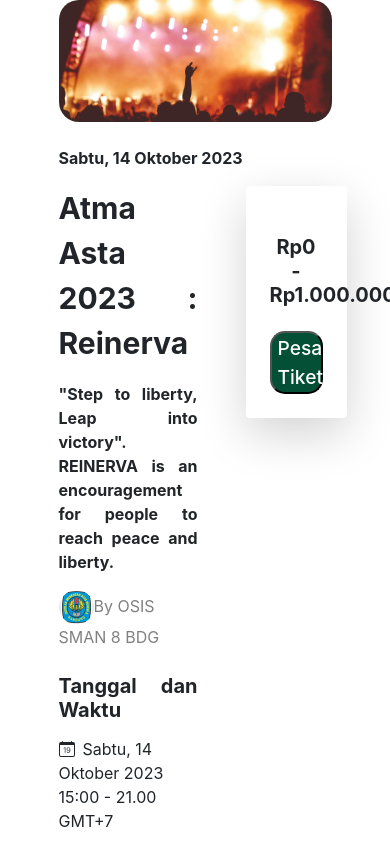
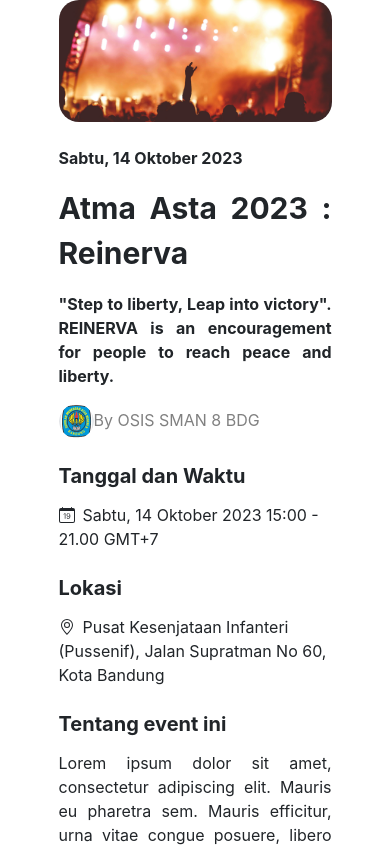
Before and after one commit to wisnu1314/online-ticketing-GA-test, a Nuxt app: page /events/1 in a window 390 px wide. Shown: the top 847 px of the page. Built offline with nearby package versions, Linux system fonts and the light colour scheme.

Commit message:
integrate layout

```diff
--- a/components/EventLogin.vue
+++ b/components/EventLogin.vue
@@ -41,19 +41,17 @@
         </form>
       </div>
     </div>
-    <WebFooter />
   </div>
 </template>
 
 <script>
 import bcrypt from 'bcryptjs'
-import WebFooter from './WebFooter.vue';
 // import WebNavbar from './WebNavbar.vue';
 
 export default {
   name: 'EventLogin',
   components: {
-    WebFooter,
+    // WebFooter,
     // WebNavbar,
   },
   data() {
@@ -100,8 +98,8 @@ body {
 .MainBox {
   display: flex;
   width: 100%;
-  height: 100vh;
-  background-color: #0e9d6e;
+  /* height: 100vh; */
+  /* background-color: #0e9d6e; */
   justify-content: center;
   align-content: center;
   flex-direction: column;
--- a/components/EventRegisterOrganizer.vue
+++ b/components/EventRegisterOrganizer.vue
@@ -122,19 +122,19 @@
         </div>
       </div>
     </div>
-    <WebFooter/>
+    <!-- <WebFooter/> -->
   </div>
 </template>
 
 <script>
 // import bcrypt from 'bcryptjs';
-import WebFooter from './WebFooter.vue';
+// import WebFooter from './WebFooter.vue';
 // import WebNavbar from './WebNavbar.vue';
 
 export default {
   name: 'EventRegisterOrganizer',
   components: {
-    WebFooter,
+    // WebFooter,
     // WebNavbar,
   },
   data() {
@@ -172,8 +172,8 @@ export default {
 .MainBox{
   display: flex;
   width: 100%;
-  height: 100vh;
-  background-color: #0e9d6e;
+  /* height: 100vh; */
+  /* background-color: #0e9d6e; */
   justify-content: center;
   align-content: center;
   flex-direction: column;
--- a/components/EventRegisterUser.vue
+++ b/components/EventRegisterUser.vue
@@ -53,19 +53,19 @@
           </form>
         </div>
       </div>
-      <WebFooter/>
+      <!-- <WebFooter/> -->
     </div>
   </template>
 
   <script>
   // import bcrypt from 'bcryptjs';
-  import WebFooter from './WebFooter.vue';
+  // import WebFooter from './WebFooter.vue';
   // import WebNavbar from './WebNavbar.vue';
 
   export default {
     name: 'EventRegisterUser',
     components: {
-      WebFooter,
+      // WebFooter,
       // WebNavbar,
     },
     data() {
@@ -98,8 +98,8 @@
   .MainBox{
     display: flex;
     width: 100%;
-    height: 100vh;
-    background-color: #0e9d6e;
+    /* height: 100vh; */
+    /* background-color: #0e9d6e; */
     justify-content: center;
     align-content: center;
     flex-direction: column;
--- a/components/WebFooter.vue
+++ b/components/WebFooter.vue
@@ -56,7 +56,6 @@
   background-color: #035037;
   justify-content: space-around;
   align-items: center;
-  margin-top: 30px;
 }
 .LeftFooter{
   display: flex;
--- a/pages/events/_id.vue
+++ b/pages/events/_id.vue
@@ -2,8 +2,8 @@
   <div class="event">
     <img src="/landingjumbotron.png" style="width:100%; max-height: 45vh;"/>
     <p class="mt-4"><strong>Sabtu, 14 Oktober 2023</strong></p>
-    <div class="row">
-      <div class="col-8 pr-5">
+    <div class="d-flex event_desc">
+      <div class="col_desc">
         <div>
           <p class="title">Atma Asta 2023 : Reinerva</p>
           <p><strong>"Step to liberty, Leap into victory". REINERVA is an encouragement for people to reach peace and liberty.</strong></p>
@@ -48,7 +48,7 @@
           <p class="mt-3">SMA Negeri 8 Bandung, merupakan salah satu Sekolah Menengah Atas Negeri di Kota Bandung, beralamat di Jl. Solontongan No.3, Kelurahan Turangga, Kecamatan Lengkong, Kota Bandung, Jawa Barat</p>
         </div>
       </div>
-      <div class="col-4 event_price shadow-lg p-4 mb-5 bg-white rounded">
+      <div class="event_price">
         <p class="h5 mb-4">Rp0 - Rp1.000.000</p>
         <button>Pesan Tiket</button>
       </div>
@@ -71,6 +71,7 @@ export default {
 .event {
   padding-left: 15%;
   padding-right: 15%;
+  padding-bottom: 30px;
 }
 
 .event p {
@@ -121,6 +122,10 @@ export default {
 
 .event_price {
   height: max-content;
+  width: 100%;
+  padding: 25px !important;
+  box-shadow: 7px 7px 7px 7px rgba(0, 0, 0, 0.116);
+  border-radius: 20px;
 }
 
 .btn_tags {
@@ -152,4 +157,23 @@ export default {
   font-size: small;
   color: grey;
 }
+
+.col_desc {
+  max-width: 70%;
+  padding-right: 40px;
+}
+
+@media screen and (max-width: 1000px) {
+  .event_desc {
+    display: block !important;
+  }
+  .col_desc {
+    max-width: 100% !important;
+    text-align: left  !important;
+    padding-right: 0 !important;
+  }
+  .event_price {
+    margin-top: 30px;
+  }
+}
 </style>
```
